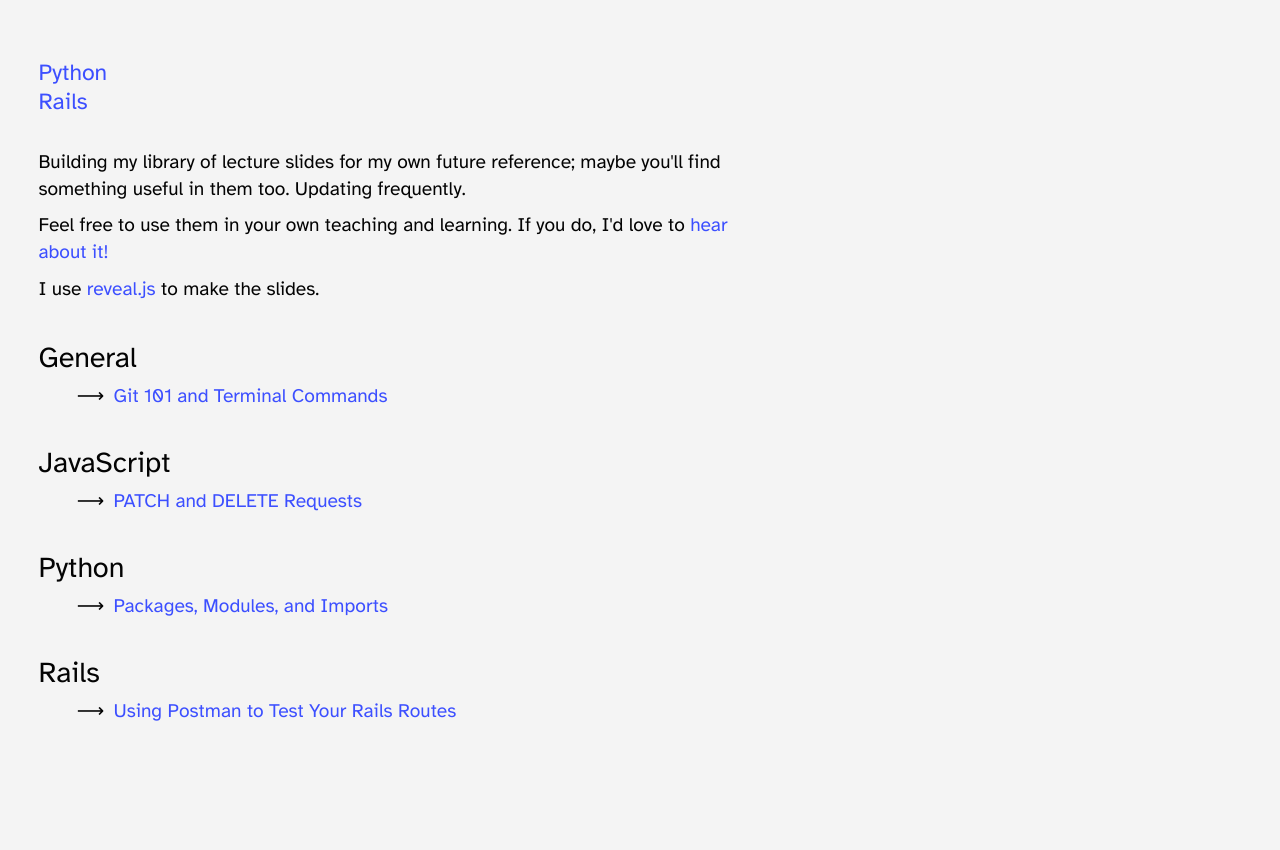
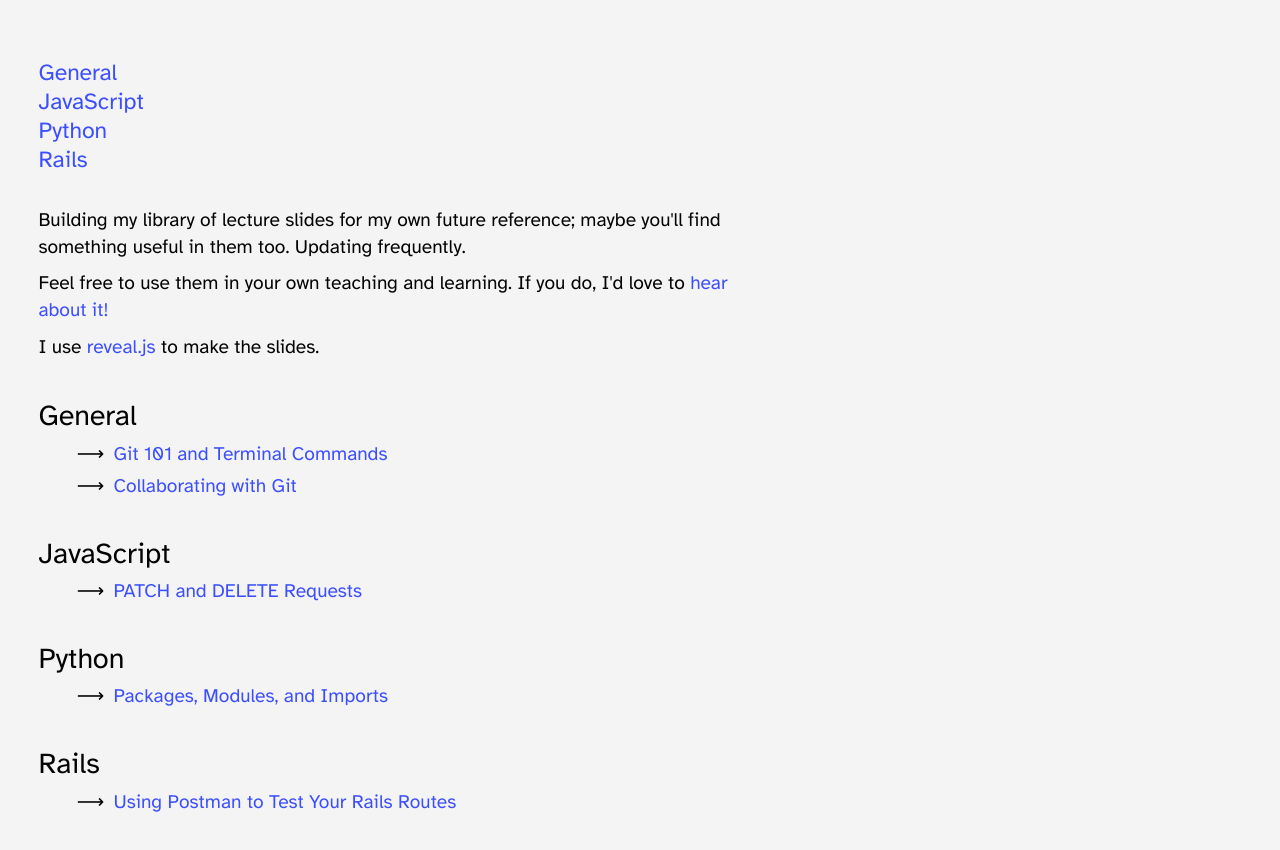
Before and after one commit to charliekozey/charliekozey.github.io, a plain HTML site: page teaching.html in a window 1280 px wide. Shown: the part 98-948 px from the top of the page. Before the commit the page ends 859 px from the top, so only its background shows below. Drawn offline with Linux system fonts and the light colour scheme.

Commit message:
add link to git collab slides to teaching.html

```diff
--- a/teaching.html
+++ b/teaching.html
@@ -23,6 +23,8 @@
   </div>
   <div class = "body-container">
     <div class="subnav">
+      <a href="#general"> General </a> <br>
+      <a href="#javascript"> JavaScript </a> <br>
       <a href="#python"> Python </a> <br>
       <a href="#rails"> Rails </a> <br>
       <!-- <a href="#">2023</a> <br> -->
@@ -43,8 +45,11 @@
         <li>
           <a href="lessons/Git-101-and-Terminal-Commands.html">Git 101 and Terminal Commands</a>
         </li>
+        <li>
+          <a href="lessons/Git-for-Project-Week.html">Collaborating with Git</a>
+        </li>
       </ul>
-      <h2 id="JavaScript">JavaScript</h2>
+      <h2 id="javascript">JavaScript</h2>
       <ul>
         <li>
           <a href="lessons/PATCH-and-DELETE.html">PATCH and DELETE Requests</a>
```
